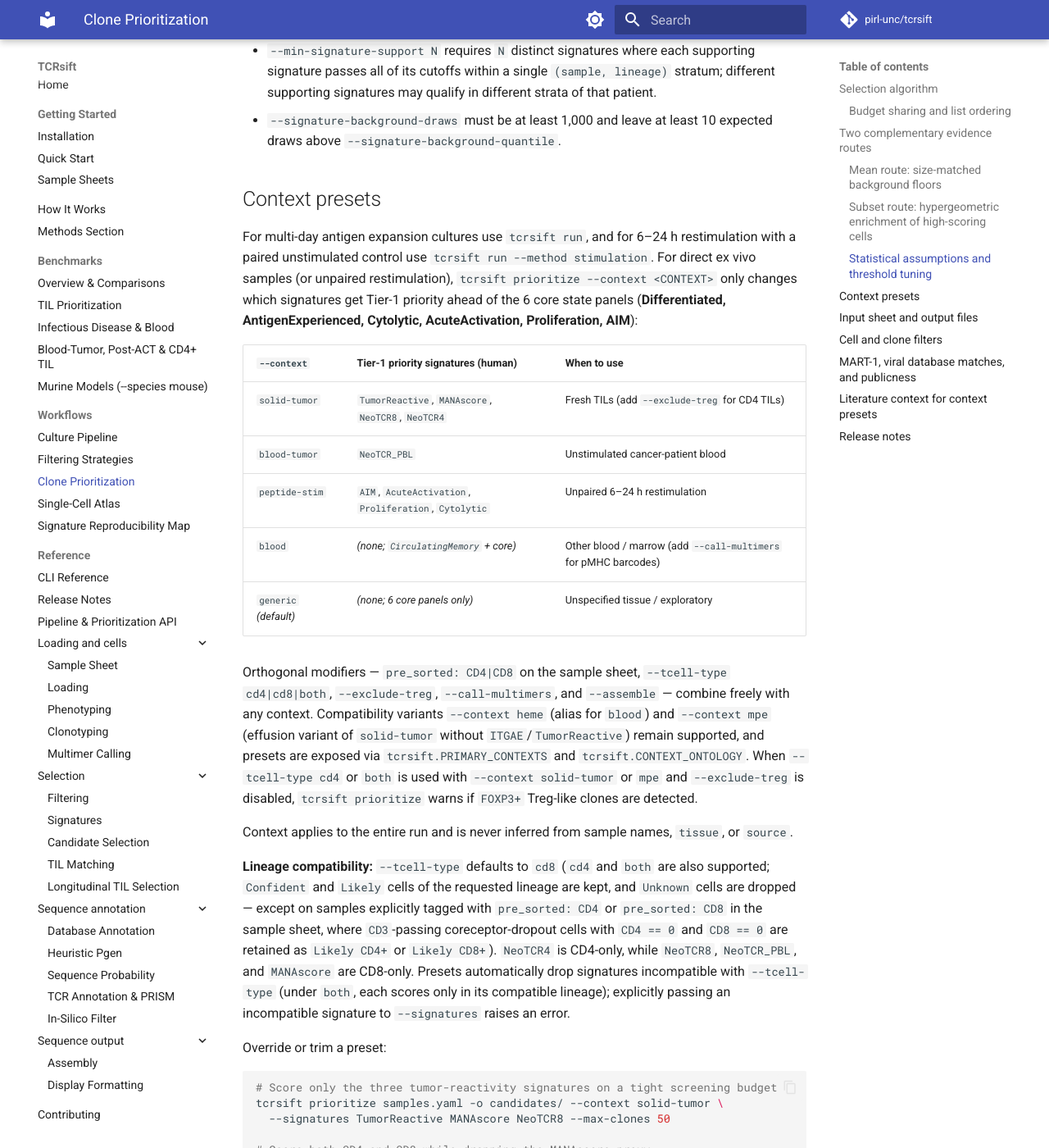
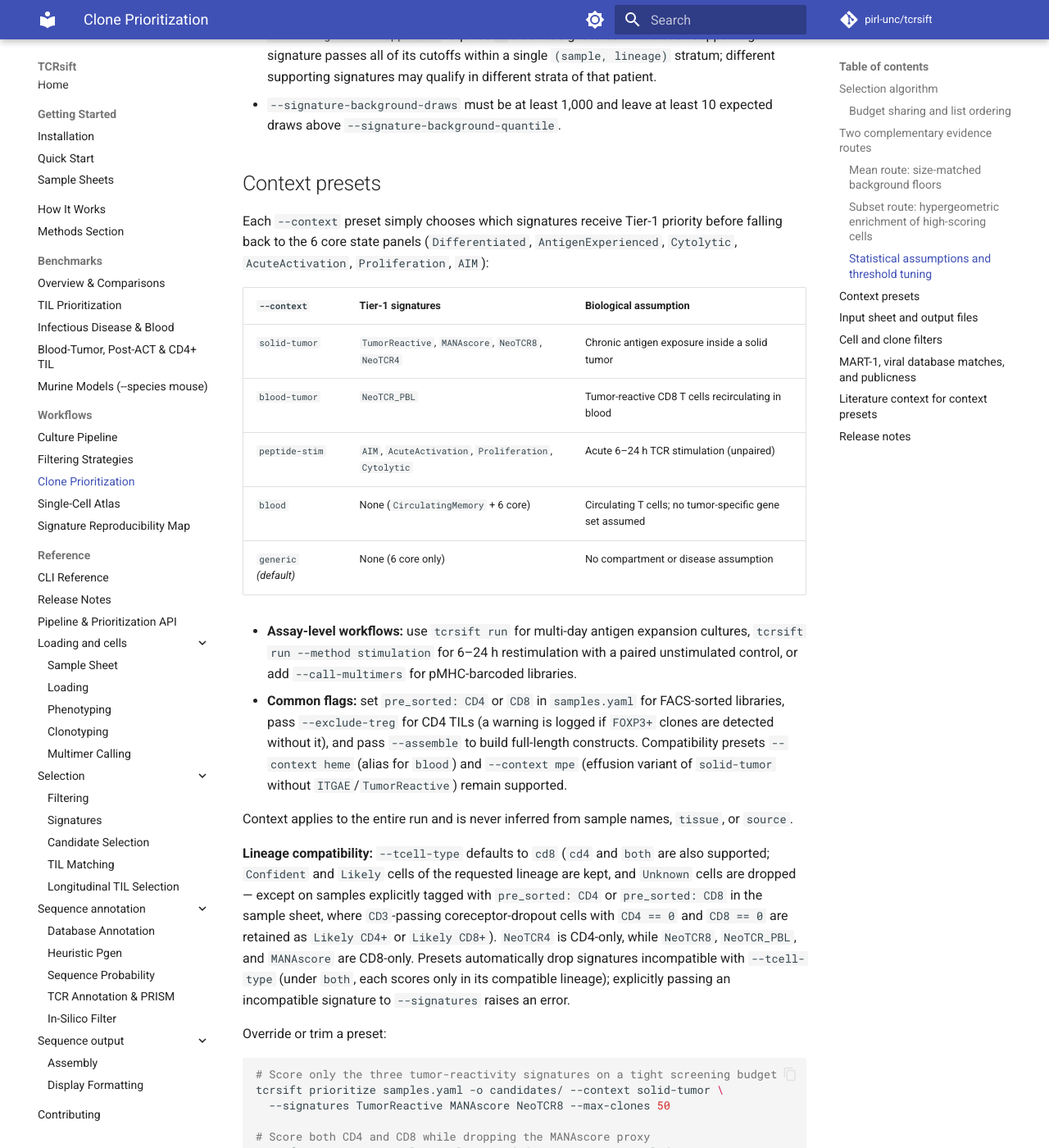
Before and after one commit to pirl-unc/tcrsift, an MkDocs documentation site: the page built from docs/user-guide/til-signatures.md, in a window 1280 px wide and 1400 px high, scrolled down 6110 px. Shown: the whole window at 82% size. Built offline with MkDocs 1.6.1 and Material for MkDocs 9.7.7, drawn with Linux system fonts in a browser that asks for light colours; comment, search, counter and statistics services are not loaded; some of the changed text lies outside the part shown.

Commit message:
3.39.2: Remove CLI wall from benchmark overview and clean up prioritization guide (#402)

````diff
--- a/docs/benchmarks-overview.md
+++ b/docs/benchmarks-overview.md
@@ -8,29 +8,7 @@ The evaluation is organized from **objective sequence and antigen-binding ground
 2. **[Stage 2 — Identifying expected / known antigen-specific TCRs](#stage-2-do-we-identify-expected-antigen-specific-tcrs)**: Do we accurately call known cognate TCRs via public database matching (`strict_ab`), multiplexed pMHC multimers (`--call-multimers`), sequence publicness (`Pgen`/`Ppost` vs `OLGA`), and overnight peptide restimulation (`ΔAIM`/`Δcytokines`)?
 3. **[Stage 3 — Expression signatures & context-dependent selection heuristics](#stage-3-expression-signatures-and-selection-heuristics)**: How well do transcriptional signatures and calibrated shortlist selection recover experimentally verified reactive clones across fresh TILs, cancer blood, post-ACT biopsies, CD4 TILs, and murine tissues?
 
-Per-patient tables and sensitivity analyses live on the cohort pages for [solid-tumor CD8 TILs](benchmarks.md), [infectious disease and blood](benchmarks-infectious.md), [paired blood-tumor, post-ACT, and CD4 TILs](benchmarks-blood-cd4.md), and [murine models](benchmarks-mouse.md).
-
----
-
-## Choosing a command and mode
-
-Pick the first rule that applies — ex vivo antigen stimulation overrides tissue of origin, and FACS sorting / multimers / assembly are orthogonal flags:
-
-1. **Multi-day (7–14 d) antigen expansion culture** → `tcrsift run -s samples.yaml -o out/` *(clonal expansion & pool specificity; `--method threshold` or `--method logistic`)*.
-2. **Short-term (6–24 h) peptide restimulation with a paired unstimulated control** → `tcrsift run -s samples.yaml -o out/ --method stimulation` *(within-clone `ΔAIM` and `Δeffector_cytokines` over `source: control`)*.
-3. **Direct ex vivo sequencing, or unpaired restimulation** → `tcrsift prioritize samples.yaml -o out/ --context <CONTEXT>`, where `<CONTEXT>` only changes which gene signatures receive Tier-1 priority:
-   - `solid-tumor` — fresh TILs (`TumorReactive`, `MANAscore`, `NeoTCR8`/`NeoTCR4`; mouse uses MGI `TumorReactive`)
-   - `blood-tumor` — unstimulated cancer-patient blood (`NeoTCR_PBL`)
-   - `peptide-stim` — unpaired 6–24 h restimulation (`AIM`, `AcuteActivation`, `Proliferation`, `Cytolytic`)
-   - `blood` — other blood / marrow (`CirculatingMemory` + 6 core panels)
-   - `generic` *(default if `--context` is omitted)* — 6 core state panels only (`Differentiated`, `AntigenExperienced`, `Cytolytic`, `AcuteActivation`, `Proliferation`, `AIM`)
-4. **Add orthogonal flags only when your data has them:**
-   - **Sorting / lineage**: `pre_sorted: CD4|CD8` in `samples.yaml`, `--tcell-type cd4|cd8|both`, `--exclude-treg` (recommended for CD4 TILs)
-   - **pMHC multimers**: `--call-multimers`
-   - **Construct assembly**: `--assemble` (add `--germline-vdj-fallback` if 5' contigs are truncated)
-   - **Species**: auto-detected (`--species auto|human|mouse`)
-
-*(Compatibility variants `--context heme` [alias for `blood`] and `--context mpe` [effusion variant of `solid-tumor` without `ITGAE`/`TumorReactive`] remain accepted.)*
+Per-patient tables and sensitivity analyses live on the cohort pages for [solid-tumor CD8 TILs](benchmarks.md), [infectious disease and blood](benchmarks-infectious.md), [paired blood-tumor, post-ACT, and CD4 TILs](benchmarks-blood-cd4.md), and [murine models](benchmarks-mouse.md). For CLI usage and context presets, see [Choose a workflow](index.md#choose-a-workflow) and [Clone Prioritization](user-guide/til-signatures.md).
 
 ---
 
--- a/docs/user-guide/til-signatures.md
+++ b/docs/user-guide/til-signatures.md
@@ -5,21 +5,20 @@ or more samples using gene-expression state signatures. Include `patient_id` on
 the sample sheet whenever a study spans multiple donors.
 
 ```bash
-# Vaccine or peripheral-blood study (CD8 default)
+# Fresh solid-tumor CD8 TILs (with construct assembly)
+tcrsift prioritize samples.yaml -o candidates/ --context solid-tumor --assemble
+
+# Fresh solid-tumor CD4 TILs (exclude FOXP3+ Tregs)
+tcrsift prioritize samples.yaml -o candidates/ --context solid-tumor --tcell-type cd4 --exclude-treg
+
+# Unstimulated cancer-patient blood
+tcrsift prioritize samples.yaml -o candidates/ --context blood-tumor
+
+# Infection, vaccine, healthy, or heme blood (add --call-multimers if pMHC-barcoded)
 tcrsift prioritize samples.yaml -o candidates/ --context blood
 
-# Malignant pleural effusion, scoring both CD4 and CD8 lineages
-tcrsift prioritize samples.yaml -o candidates/ --context mpe --tcell-type both
-
-# AML or other hematologic malignancy
-tcrsift prioritize samples.yaml -o candidates/ --context heme
-
-# Solid-tumor TIL (these two commands are identical)
-tcrsift prioritize samples.yaml -o candidates/ --context solid-tumor
-tcrsift til-prioritize samples.yaml -o candidates/
-
-# Assemble full-length β-T2A-α constructs in the same command
-tcrsift prioritize samples.yaml -o candidates/ --context solid-tumor --assemble
+# Unpaired 6-24 h peptide restimulation
+tcrsift prioritize samples.yaml -o candidates/ --context peptide-stim
 ```
 
 `til-prioritize` and `examples/multi_sample_til.py` run the same workflow with
@@ -227,17 +226,18 @@ Additional boundary rules:
 
 ## Context presets
 
-For multi-day antigen expansion cultures use `tcrsift run`, and for 6–24 h restimulation with a paired unstimulated control use `tcrsift run --method stimulation`. For direct ex vivo samples (or unpaired restimulation), `tcrsift prioritize --context <CONTEXT>` only changes which signatures get Tier-1 priority ahead of the 6 core state panels (**Differentiated, AntigenExperienced, Cytolytic, AcuteActivation, Proliferation, AIM**):
+Each `--context` preset simply chooses which signatures receive Tier-1 priority before falling back to the 6 core state panels (`Differentiated`, `AntigenExperienced`, `Cytolytic`, `AcuteActivation`, `Proliferation`, `AIM`):
 
-| `--context` | Tier-1 priority signatures (human) | When to use |
+| `--context` | Tier-1 signatures | Biological assumption |
 | --- | --- | --- |
-| `solid-tumor` | `TumorReactive`, `MANAscore`, `NeoTCR8`, `NeoTCR4` | Fresh TILs (add `--exclude-treg` for CD4 TILs) |
-| `blood-tumor` | `NeoTCR_PBL` | Unstimulated cancer-patient blood |
-| `peptide-stim` | `AIM`, `AcuteActivation`, `Proliferation`, `Cytolytic` | Unpaired 6–24 h restimulation |
-| `blood` | *(none; `CirculatingMemory` + core)* | Other blood / marrow (add `--call-multimers` for pMHC barcodes) |
-| `generic` *(default)* | *(none; 6 core panels only)* | Unspecified tissue / exploratory |
+| `solid-tumor` | `TumorReactive`, `MANAscore`, `NeoTCR8`, `NeoTCR4` | Chronic antigen exposure inside a solid tumor |
+| `blood-tumor` | `NeoTCR_PBL` | Tumor-reactive CD8 T cells recirculating in blood |
+| `peptide-stim` | `AIM`, `AcuteActivation`, `Proliferation`, `Cytolytic` | Acute 6–24 h TCR stimulation (unpaired) |
+| `blood` | None (`CirculatingMemory` + 6 core) | Circulating T cells; no tumor-specific gene set assumed |
+| `generic` *(default)* | None (6 core only) | No compartment or disease assumption |
 
-Orthogonal modifiers — `pre_sorted: CD4|CD8` on the sample sheet, `--tcell-type cd4|cd8|both`, `--exclude-treg`, `--call-multimers`, and `--assemble` — combine freely with any context. Compatibility variants `--context heme` (alias for `blood`) and `--context mpe` (effusion variant of `solid-tumor` without `ITGAE`/`TumorReactive`) remain supported, and presets are exposed via `tcrsift.PRIMARY_CONTEXTS` and `tcrsift.CONTEXT_ONTOLOGY`. When `--tcell-type cd4` or `both` is used with `--context solid-tumor` or `mpe` and `--exclude-treg` is disabled, `tcrsift prioritize` warns if `FOXP3+` Treg-like clones are detected.
+- **Assay-level workflows:** use `tcrsift run` for multi-day antigen expansion cultures, `tcrsift run --method stimulation` for 6–24 h restimulation with a paired unstimulated control, or add `--call-multimers` for pMHC-barcoded libraries.
+- **Common flags:** set `pre_sorted: CD4` or `CD8` in `samples.yaml` for FACS-sorted libraries, pass `--exclude-treg` for CD4 TILs (a warning is logged if `FOXP3+` clones are detected without it), and pass `--assemble` to build full-length constructs. Compatibility presets `--context heme` (alias for `blood`) and `--context mpe` (effusion variant of `solid-tumor` without `ITGAE`/`TumorReactive`) remain supported.
 
 Context applies to the entire run and is never inferred from sample names,
 `tissue`, or `source`.
--- a/tcrsift/version.py
+++ b/tcrsift/version.py
@@ -10,7 +10,7 @@
 # See the License for the specific language governing permissions and
 # limitations under the License.
 
-__version__ = "3.39.1"
+__version__ = "3.39.2"
 
 version_string = f"v{__version__}"
 
````
Also changed, not shown: docs/release-notes.md (+11 -0 lines).
